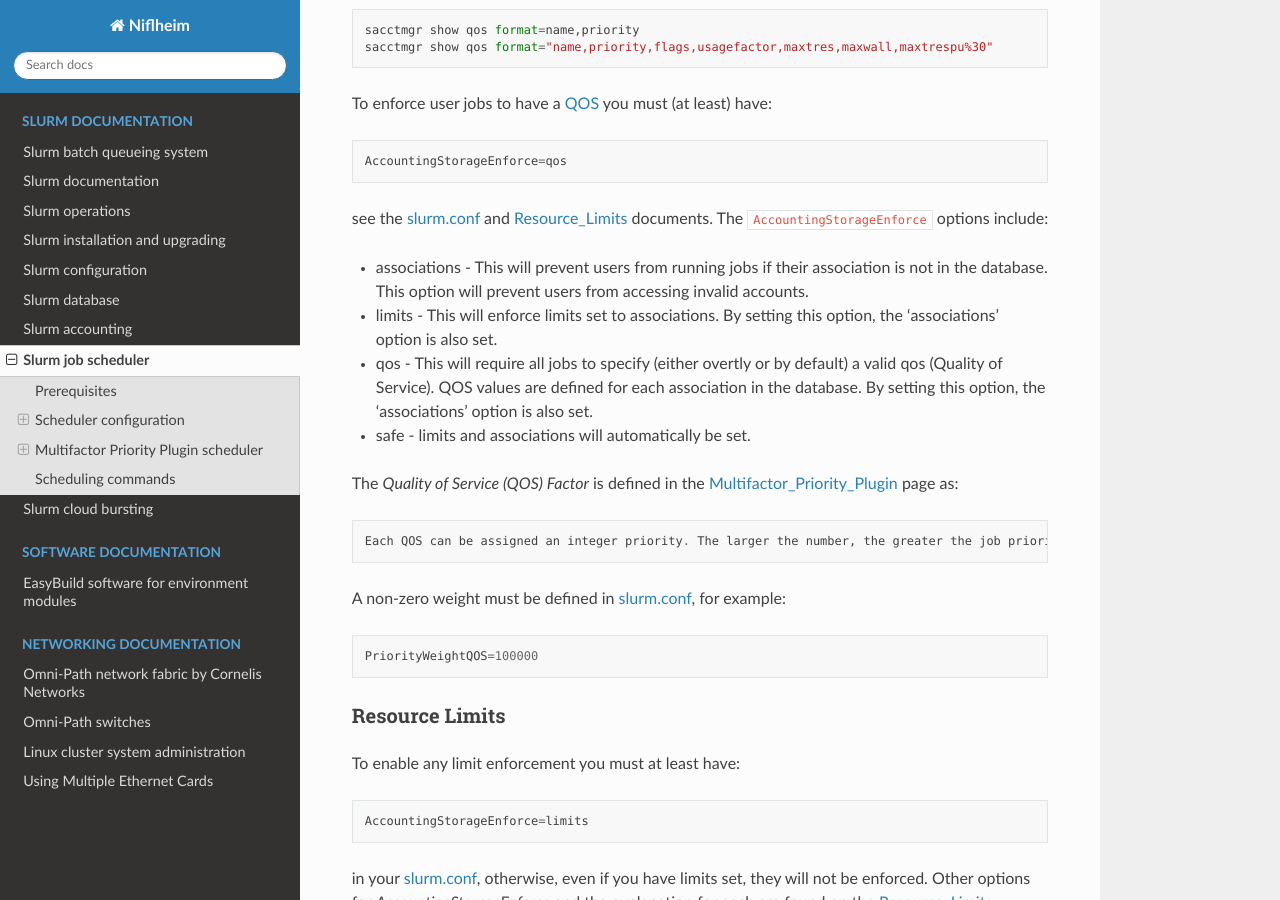
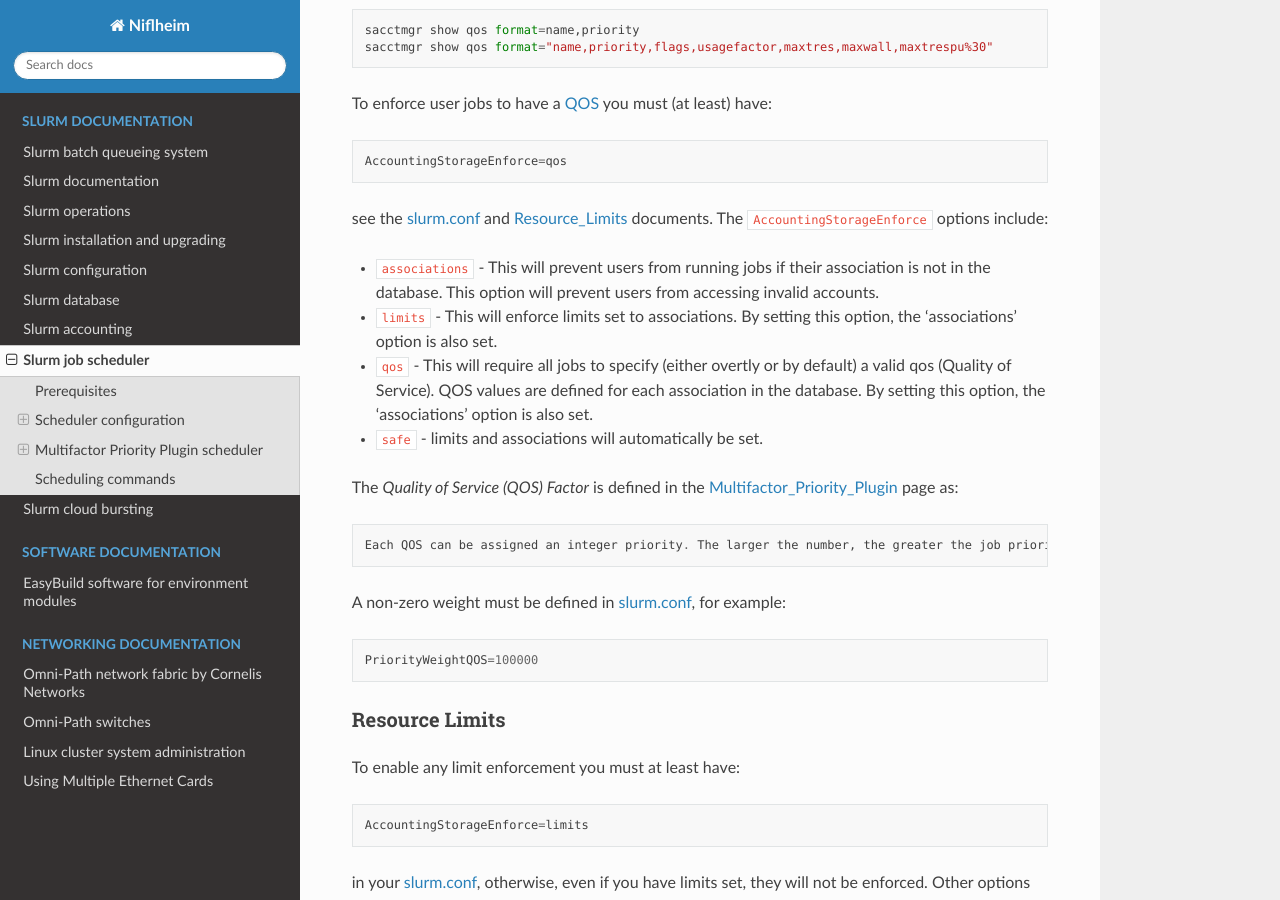
Before and after one commit to OleHolmNielsen/Niflheim_system, a Sphinx documentation site: the page built from docs/Slurm_scheduler.rst, in a window 1280 px wide and 900 px high, scrolled down 4855 px. Built offline with Sphinx 7.4.7 and the Read the Docs theme 3.1.0, drawn with Linux system fonts in a browser that asks for light colours.

Commit message:
Minor edit

```diff
--- a/docs/Slurm_scheduler.rst
+++ b/docs/Slurm_scheduler.rst
@@ -213,10 +213,11 @@
 see the slurm.conf_ and Resource_Limits_ documents.
 The ``AccountingStorageEnforce`` options include:
 
-* associations - This will prevent users from running jobs if their association is not in the database. This option will prevent users from accessing invalid accounts.
-* limits - This will enforce limits set to associations. By setting this option, the 'associations' option is also set.
-* qos - This will require all jobs to specify (either overtly or by default) a valid qos (Quality of Service). QOS values are defined for each association in the database. By setting this option, the 'associations' option is also set.
-* safe - limits and associations will automatically be set.
+* ``associations`` - This will prevent users from running jobs if their association is not in the database. This option will prevent users from accessing invalid accounts.
+* ``limits`` - This will enforce limits set to associations. By setting this option, the 'associations' option is also set.
+* ``qos`` - This will require all jobs to specify (either overtly or by default) a valid qos (Quality of Service). QOS values are defined for each association in the database.
+  By setting this option, the 'associations' option is also set.
+* ``safe`` - limits and associations will automatically be set.
 
 The *Quality of Service (QOS) Factor* is defined in the Multifactor_Priority_Plugin_ page as::
 
```
